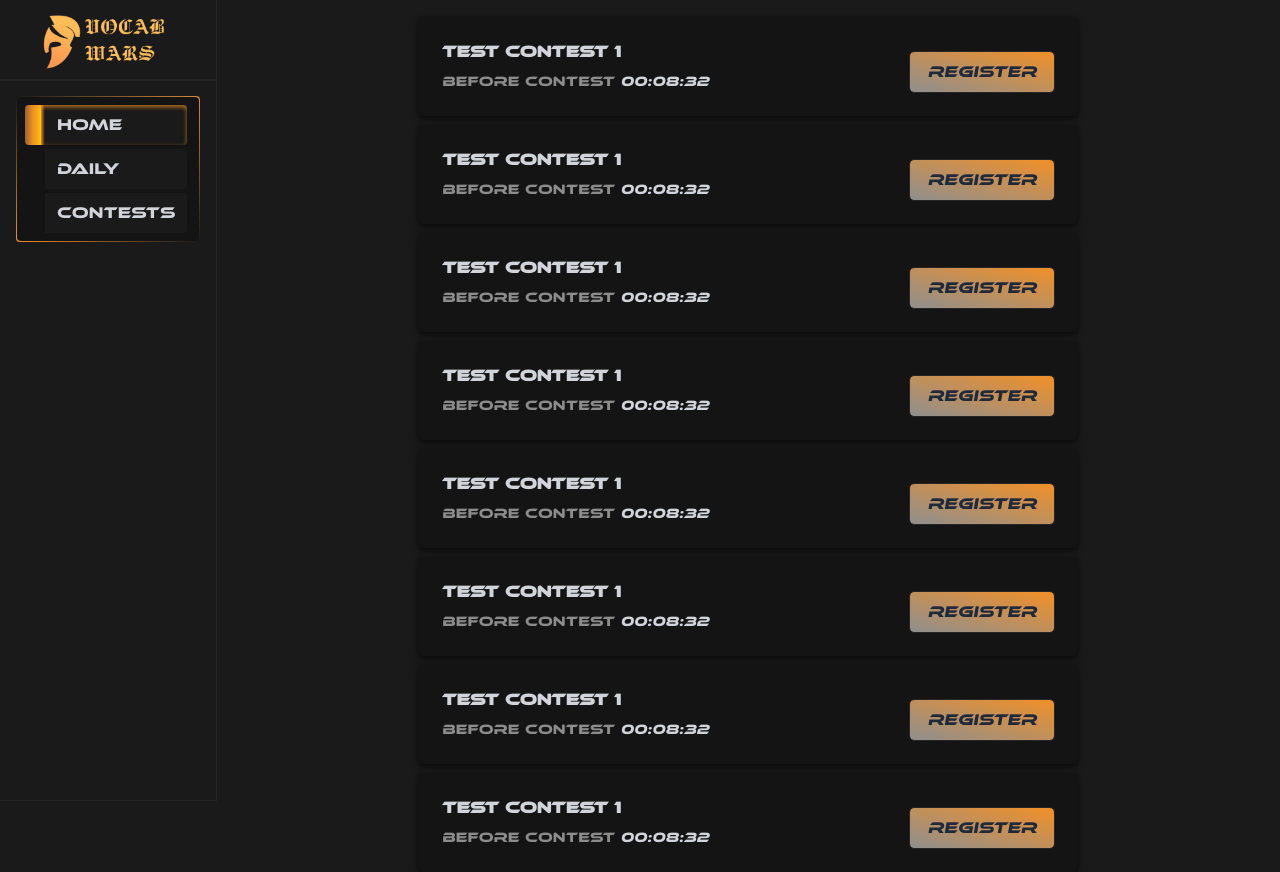
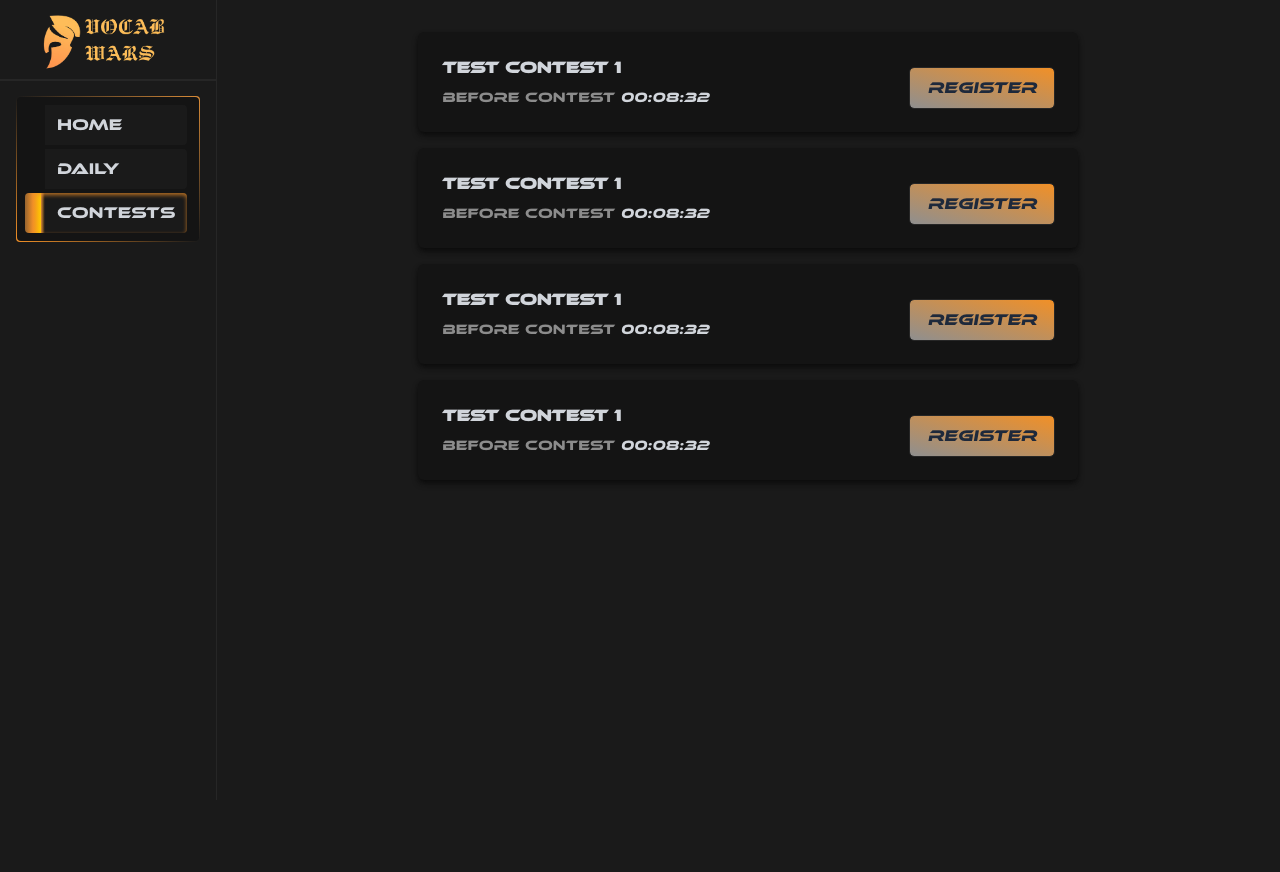
Before and after one commit to million-t/Vocab-Wars-Frontend, a Next.js app: page /contests in a window 1280 px wide. After the commit the page ends 800 px from the top, so only its background shows below. Built offline with nearby package versions, Linux system fonts and the light colour scheme.

Commit message:
fix navigation

```diff
--- a/app/contests/[id]/page.tsx
+++ b/app/contests/[id]/page.tsx
@@ -6,7 +6,7 @@ import Link from "next/link";
 import { useRouter, usePathname } from "next/navigation";
 
 const Contest = () => {
-  // get contest id from path
+
   const router = usePathname();
   const routerArr = router.split("/");
   const contestId = routerArr[routerArr.length - 1];
--- a/app/contests/[id]/words/page.tsx
+++ b/app/contests/[id]/words/page.tsx
@@ -47,7 +47,7 @@ export default function ContestWords() {
       {/* Nav */}
       <div className="flex w-full justify-center items-center outline outline-1 outline-[#262626] p-4">
         <div className="w-full max-w-md">
-          <div className=" w-full p-[1px] bg-gradient-to-bl from-[#DA8C38] via-transparent to-[#F19027] rounded">
+          <div className=" w-full p-[1px] bg-gradient-to-bl from-[#DA8C38] via-transparent to-[#F19027] rounded ">
             <div
               className={` ${style.navWrapper}  rounded bg-[#141414] flex flex-col gap-3 p-[2px] w-full max-w-md mr-1 overflow-hidden`}
             >
@@ -60,9 +60,9 @@ export default function ContestWords() {
                         activeIndex === index ? "" : "bg-[#1A1A1A]"
                       } font-semibold w-full flex justify-center items-center gap-2 rounded-t-sm transition-shadow duration-500 ease-in-out hover:bg-transparent hover:shadow-inner  hover:shadow-[#ffffff]/25 ${
                         status[index] === 2
-                          ? "shadow-inner shadow-[#88d66c]/25"
+                          ? "shadow-inner shadow-[#88d66c]/50"
                           : status[index] === 1
-                          ? "shadow-inner  shadow-[#F19027]/25"
+                          ? "shadow-inner  shadow-[#F19027]/50"
                           : ""
                       } `}
                       onClick={() => handleWordClick(index)}
@@ -107,7 +107,7 @@ export default function ContestWords() {
           className="h-full p-1 md:w-full max-w-24 "
         >
           <button
-            className={`${style.navItem} ${style.rankButton} px-2 w-full h-10  bg-gradient-to-tr from-transparent   to-[#F19027]  rounded-r italic text-gray-200 font-light outline outline-1 outline-[#262626]`}
+            className={`${style.navItem} ${style.rankButton} px-2 w-full h-10  bg-gradient-to-tr from-transparent text-xs md:text-sm  to-[#F19027]  rounded-r italic text-gray-200 font-light outline outline-1 outline-[#262626]`}
           >
             Rank
           </button>
@@ -145,12 +145,13 @@ export default function ContestWords() {
       </div>
 
       {/* Keyboard */}
-      <div className="flex flex-col items-center gap-1 py-4">
-        <div className="flex gap-[2px] md:gap-1 w-full">
+      <div className="flex flex-col items-center gap-1 py-4 text-[10px] md:text-lg ">
+        <div className="flex gap-[2px] md:gap-1 w-full ">
           {row1Letters.map((letter, index) => {
             return (
               <button
                 key={index}
+                // onClick={(letter) => {}}
                 className={`transition-all duration-300 p-2 bg-[#141414] outline outline-1 outline-[#262626] w-full rounded ${
                   charInfo[letter.charCodeAt(0) - 65] === 3
                     ? "shadow-inner  shadow-[#88d66c]/50 text-[#80d162]"
--- a/app/contests/layout.tsx
+++ b/app/contests/layout.tsx
@@ -18,7 +18,7 @@ export default function ArenaLayout({
     }
   };
   return (
-    <div className="flex flex-col w-full  ">
+    <div className="flex flex-col w-full">
       <div className="hidden gap-4 w-full  justify-end items-center">
         <div className="">
           {/* <label className="block mb-2 text-sm font-medium text-gray-900 dark:text-white">
--- a/app/contests/page.tsx
+++ b/app/contests/page.tsx
@@ -1,11 +1,11 @@
 import Link from "next/link";
 export default function Contests() {
   return (
-    <div className=" flex flex-col  justify-center gap-12 mt-4 w-full">
-      <div className=" flex flex-col items-center gap-2 w-full justify-center">
-        {Array.from({ length: 8 }).map((_, index) => {
+    <div className=" flex flex-col  justify-center gap-12 my-8 ">
+      <div className=" flex flex-col items-center gap-4  justify-center">
+        {Array.from({ length: 4 }).map((_, index) => {
           return (
-            <Link href={'./contests/1'} className="w-full md:max-w-[660px] ">
+            <Link href={"./contests/1"} className="w-full md:max-w-[660px] ">
               <div
                 key={index}
                 className="w-full min-h-25 md:max-w-[660px] bg-[#141414] shadow-md shadow-[#0c0c0c] rounded-md flex flex-col md:flex-row items-end justify-end"
@@ -32,7 +32,6 @@ export default function Contests() {
           );
         })}
       </div>
-
     </div>
   );
 }
--- a/app/layout.tsx
+++ b/app/layout.tsx
@@ -36,7 +36,6 @@ const ethnocentric = localFont({
 export const metadata: Metadata = {
   title: "Vocab Wars",
   description: "A wordle contest platform.",
-
 };
 
 const indicatorHeight = 50;
@@ -59,19 +58,14 @@ export default function RootLayout({
             <div className="hidden md:flex flex-col max-w-60  h-screen">
               <div className="flex flex-col  p-2  h-[87.5px] outline outline-1 outline-[#262626] ">
                 <div className="relative w-full h-full ">
-                  <Image
-                    src={logo}
-                    alt="logo"
-                    fill
-                    objectFit="contain"
-
-                  />
+                  <Image src={logo} alt="logo" fill objectFit="contain" />
                 </div>
               </div>
               <NavBar />
             </div>
-
-            {children}
+            <div className="w-full overflow-x-hidden overflow-y-scroll">
+              {children}
+            </div>
           </div>
         </div>
       </body>
--- a/components/nav-bar/nav.tsx
+++ b/components/nav-bar/nav.tsx
@@ -1,5 +1,5 @@
 "use client";
-import React, { useState } from "react";
+import React, { useState, useEffect } from "react";
 import Link from "next/link";
 import { usePathname } from "next/navigation";
 
@@ -11,6 +11,15 @@ const NavBar = () => {
   const [activeIndex, setActiveIndex] = useState(0);
 
   const path = usePathname();
+
+  useEffect(() => {
+    if (path.charAt(1) === "c") {
+      setActiveIndex(2);
+    } else if (path.charAt(1) === "d") {
+      setActiveIndex(1);
+    }
+  }, [path]);
+
   const handleNavigation = (index: number) => {
     if (activeIndex != index) {
       setActiveIndex(index);
@@ -45,9 +54,8 @@ const NavBar = () => {
             <ul className="flex flex-col gap-1">
               {navItems.map((item, index) => {
                 return (
-                  <Link href={paths[index]}>
+                  <Link key={index} href={paths[index]}>
                     <li
-                      key={index}
                       className="p-2 px-3 bg-[#1A1A1A] transition-all ease-in-out duration-500 hover:bg-transparent hover:shadow-inner rounded-r  hover:shadow-[#ffffff]/25 text-gray-300"
                       onClick={() => handleNavigation(index)}
                     >
```
Lines whose indentation alone changed are shown as unchanged.
